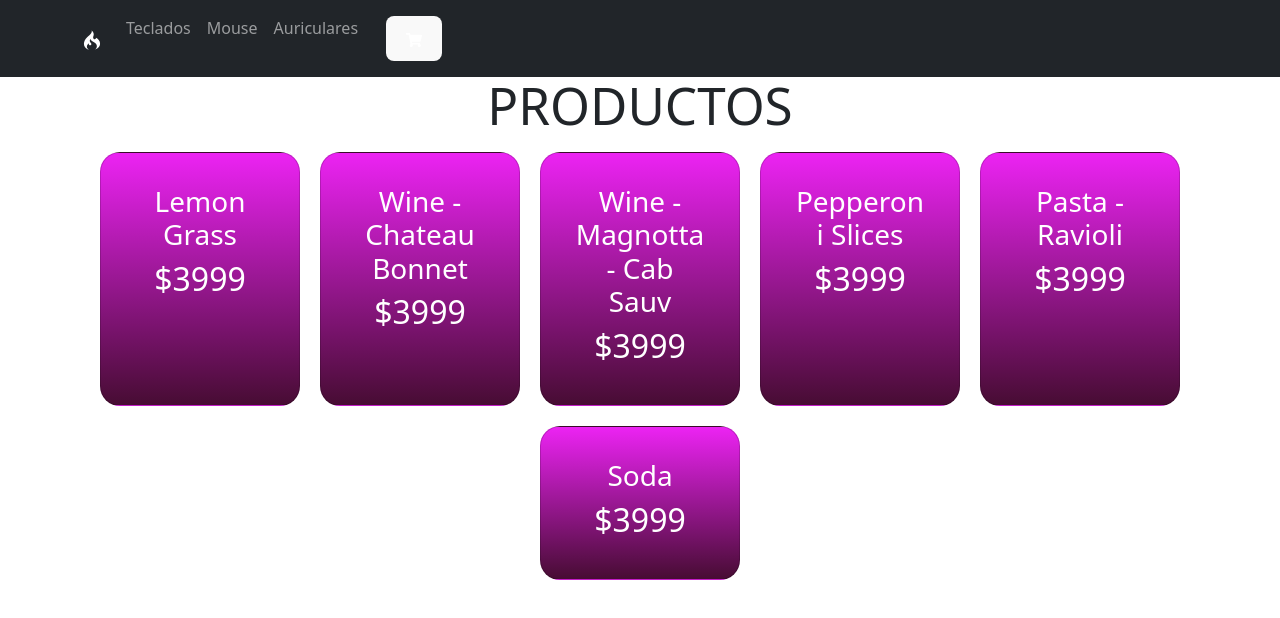
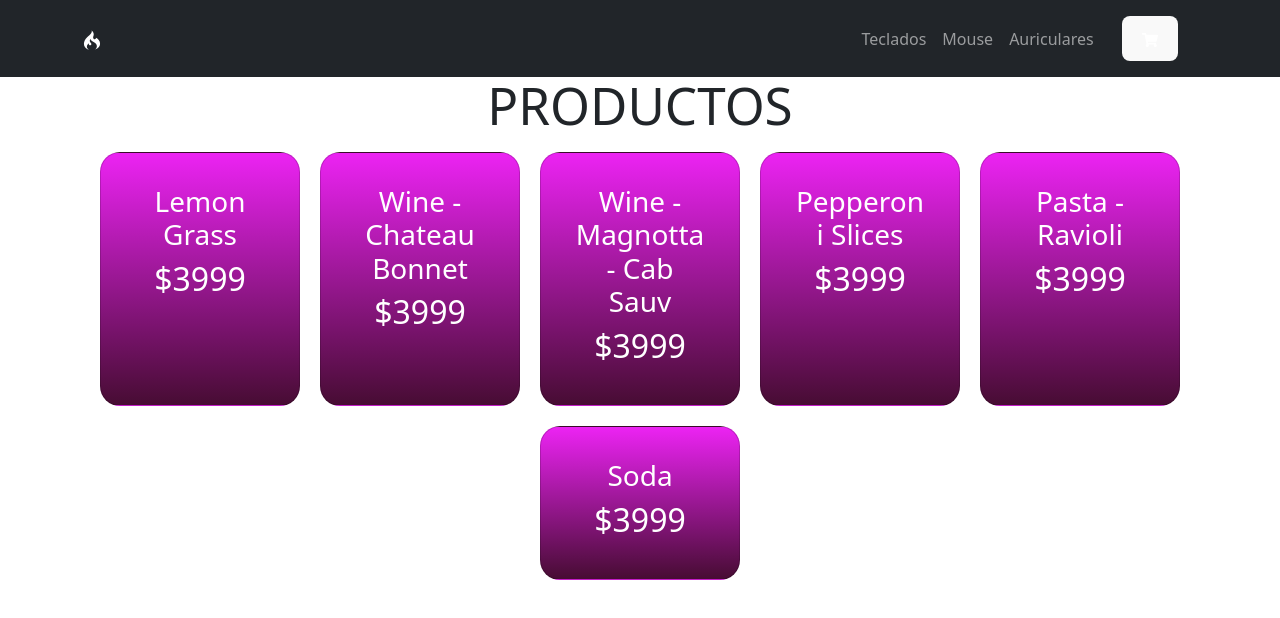
Before and after one commit to Tede00/Pre-Entrega1Diaz, a React (Vite) app: page / in a window 1280 px wide. Shown: the top 618 px of the page. Built offline with nearby package versions, Linux system fonts and the light colour scheme.

Commit message:
navbar flex

```diff
--- a/src/assets/Components/ItemListContainer/ItemListContainer.jsx
+++ b/src/assets/Components/ItemListContainer/ItemListContainer.jsx
@@ -19,7 +19,7 @@ const ItemListContainer = () => {
     }, [])
 
 
-  return (
+return (
 
     <>
         <h1>PRODUCTOS</h1>
@@ -29,7 +29,7 @@ const ItemListContainer = () => {
             : <ItemList products={products} />
         }
     </>
-  )
+    )
 }
 
 export default ItemListContainer
--- a/src/assets/Components/NavBar/NavBar.jsx
+++ b/src/assets/Components/NavBar/NavBar.jsx
@@ -11,8 +11,8 @@ function NavBar() {
       <Navbar bg="dark" data-bs-theme="dark">
         <Container>
           <Navbar.Brand href="#home"><DiCodeigniter /></Navbar.Brand>
-          <Nav className="me-auto">
-            <Nav.Link href="#ekyword">Teclados</Nav.Link>
+          <Nav className=" align-items-center justify-content-between d-flex"  >
+            <Nav.Link href="#keyword">Teclados</Nav.Link>
             <Nav.Link href="#mouse">Mouse</Nav.Link>
             <Nav.Link href="#headset">Auriculares</Nav.Link>
             <Nav.Link href="#cart"><CarWidget/></Nav.Link>
```
